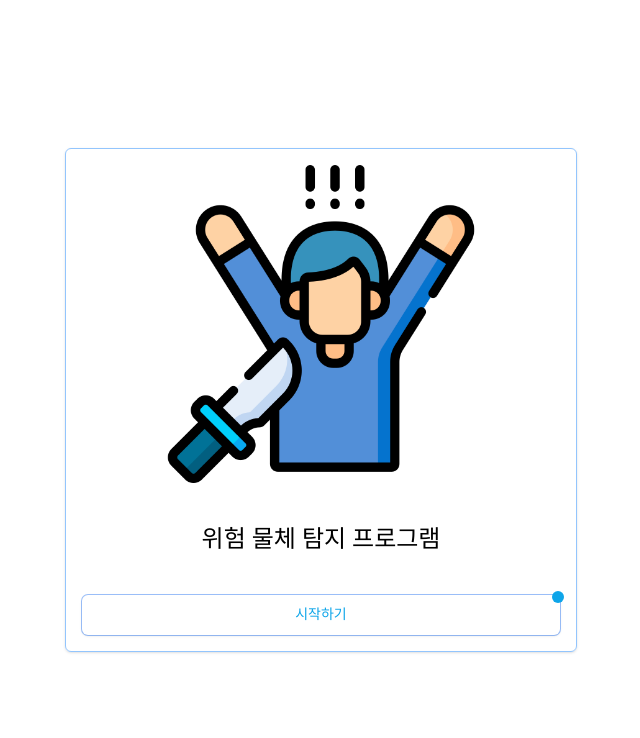
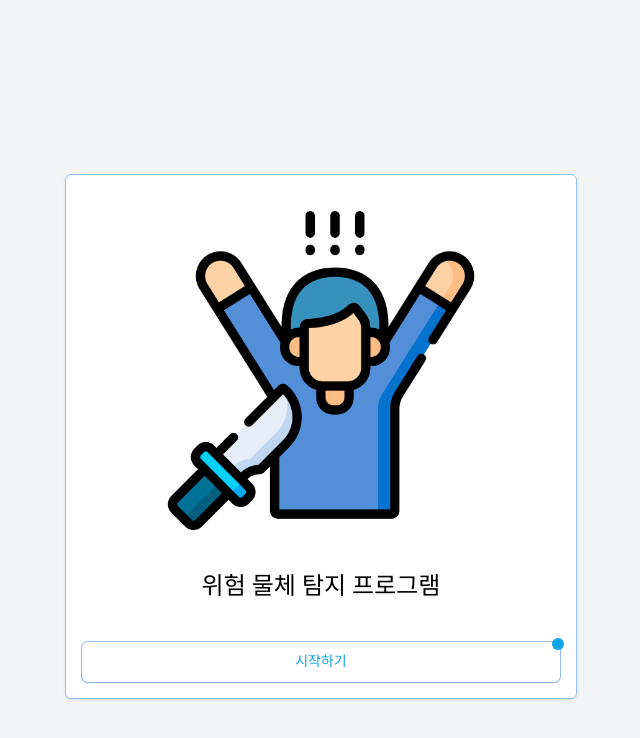
Before and after one commit to DaeHee99/AI-WeaponDetection, a React (Vite) app: page / in a window 1280 px wide. Shown: the top 738 px of the page, without its empty margins (319-959 px from the left). Built offline with nearby package versions, Linux system fonts and the light colour scheme; a web font is replaced by a local one.

Commit message:
feat: 헤더 추가

```diff
--- a/src/App.tsx
+++ b/src/App.tsx
@@ -1,9 +1,14 @@
+import { useState } from "react";
 import Detection from "./components/Detection";
+import Header from "./components/Header";
 
 function App() {
+  const [showCam, setShowCam] = useState(false);
+
   return (
     <>
-      <Detection />
+      {showCam && <Header />}
+      <Detection showCam={showCam} setShowCam={setShowCam} />
     </>
   );
 }
--- a/src/components/Detection/index.tsx
+++ b/src/components/Detection/index.tsx
@@ -17,12 +17,16 @@ const colorList = [
   "#CCCCCC",
 ];
 
-function Detection() {
+interface Props {
+  showCam: boolean;
+  setShowCam: React.Dispatch<React.SetStateAction<boolean>>;
+}
+
+function Detection({ showCam, setShowCam }: Props) {
   const WIDTH = window.innerWidth > 640 ? 640 : window.innerWidth;
   const HEIGHT = WIDTH * 0.75;
   const [audio] = useState(new Audio(beep));
   const [model, setModel] = useState<any>(null);
-  const [showCam, setShowCam] = useState(false);
   const [boundingBoxColors, setBoundingBoxColors] = useState({});
   const videoRef = useRef<HTMLVideoElement>(null);
   const canvasRef = useRef<HTMLCanvasElement>(null);
@@ -40,9 +44,11 @@ function Detection() {
         version: 2,
       });
 
+    setTimeout(() => {
       setModel(model);
       setStep(2);
       setShowDot(true);
+    }, 3000);
   };
 
   useEffect(() => {
@@ -204,27 +210,27 @@ function Detection() {
   }, [model]);
 
   const clickHandler = () => {
-    if (step === 0) {
+    if (step !== 0) return;
+
     setStep(1);
     setShowDot(false);
     getModel();
     audio.loop = true;
-    }
   };
 
   return (
     <>
       <div
-        className={`w-full h-screen flex justify-center items-center ${
-          danger ? "bg-[#C4302B]" : "bg-white"
+        className={`w-full h-screen flex justify-center items-center pt-[73px] ${
+          danger ? "bg-[#C4302B]" : "bg-gray-100"
         }`}
       >
         <div
           className={`${
             showCam ? "hidden" : "block"
-          } border border-blue-300 shadow rounded-md p-4 max-w-lg w-full mx-auto flex flex-col gap-10`}
+          } border border-blue-300 shadow bg-white rounded-md p-4 max-w-lg w-full mx-auto flex flex-col gap-10`}
         >
-          <img src={knifeMan} alt="logo" className="w-2/3 mx-auto" />
+          <img src={knifeMan} alt="logo" className="w-2/3 mx-auto mt-5" />
           <div className="text-center text-2xl">위험 물체 탐지 프로그램</div>
 
           <button
@@ -272,7 +278,9 @@ function Detection() {
           ref={canvasRef}
           width={WIDTH}
           height={HEIGHT}
-          className={`${showCam ? "block" : "hidden"} z-30`}
+          className={`${
+            showCam ? "block" : "hidden"
+          } z-30 ring-4 ring-blue-300`}
         >
           <video ref={videoRef}></video>
         </canvas>
--- /dev/null
+++ b/src/components/Header/index.tsx
@@ -0,0 +1,12 @@
+import knifeMan from "../../assets/images/knife_man.png";
+
+function Header() {
+  return (
+    <header className="fixed w-full z-40 top-0 left-0 bg-white border border-b-blue-300 shadow p-4 flex justify-center items-center gap-5">
+      <img src={knifeMan} alt="logo" className="w-10 h-10" />
+      <div className="text-center text-2xl">위험 물체 탐지 프로그램</div>
+    </header>
+  );
+}
+
+export default Header;
```
Lines whose indentation alone changed are shown as unchanged.
